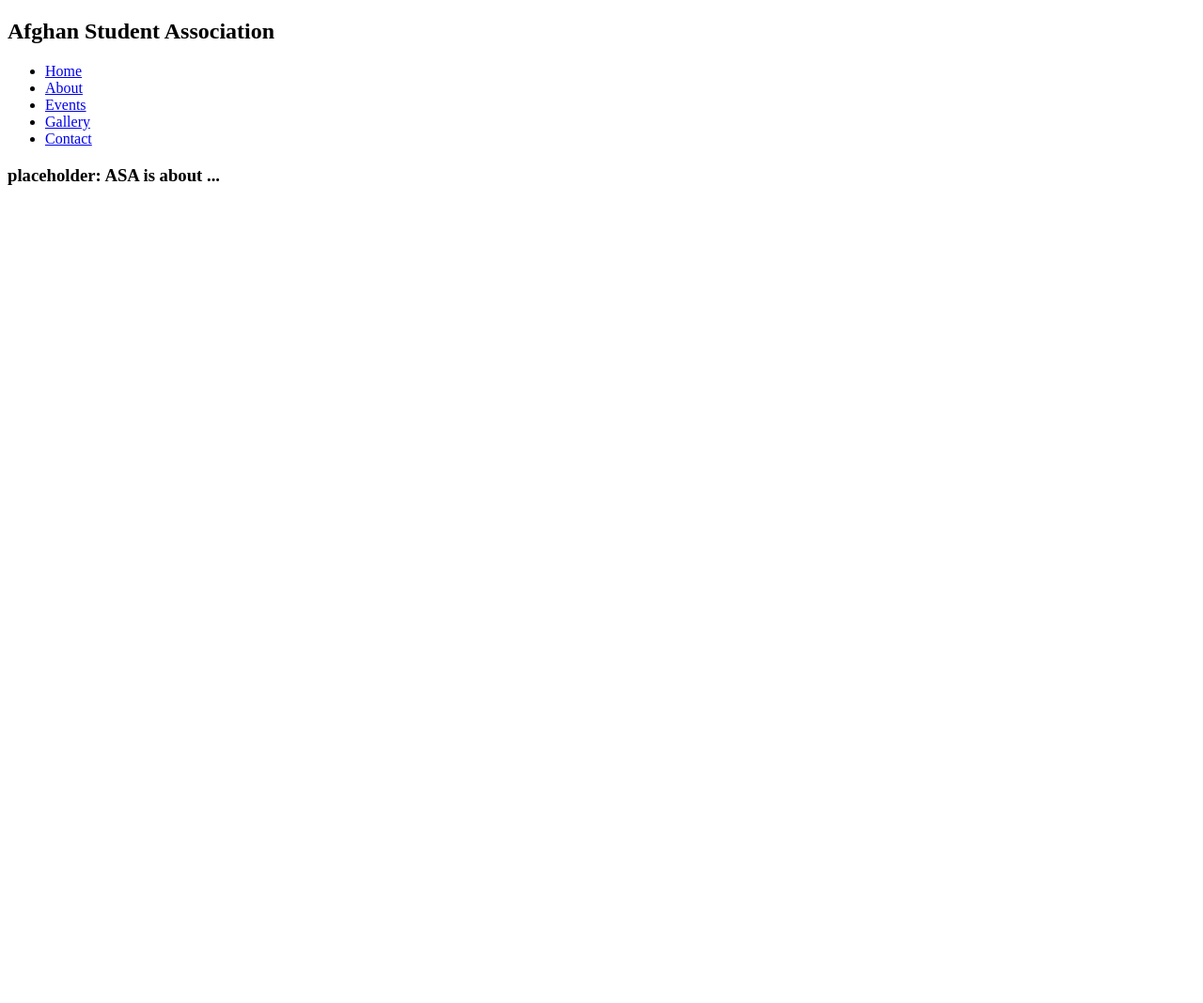
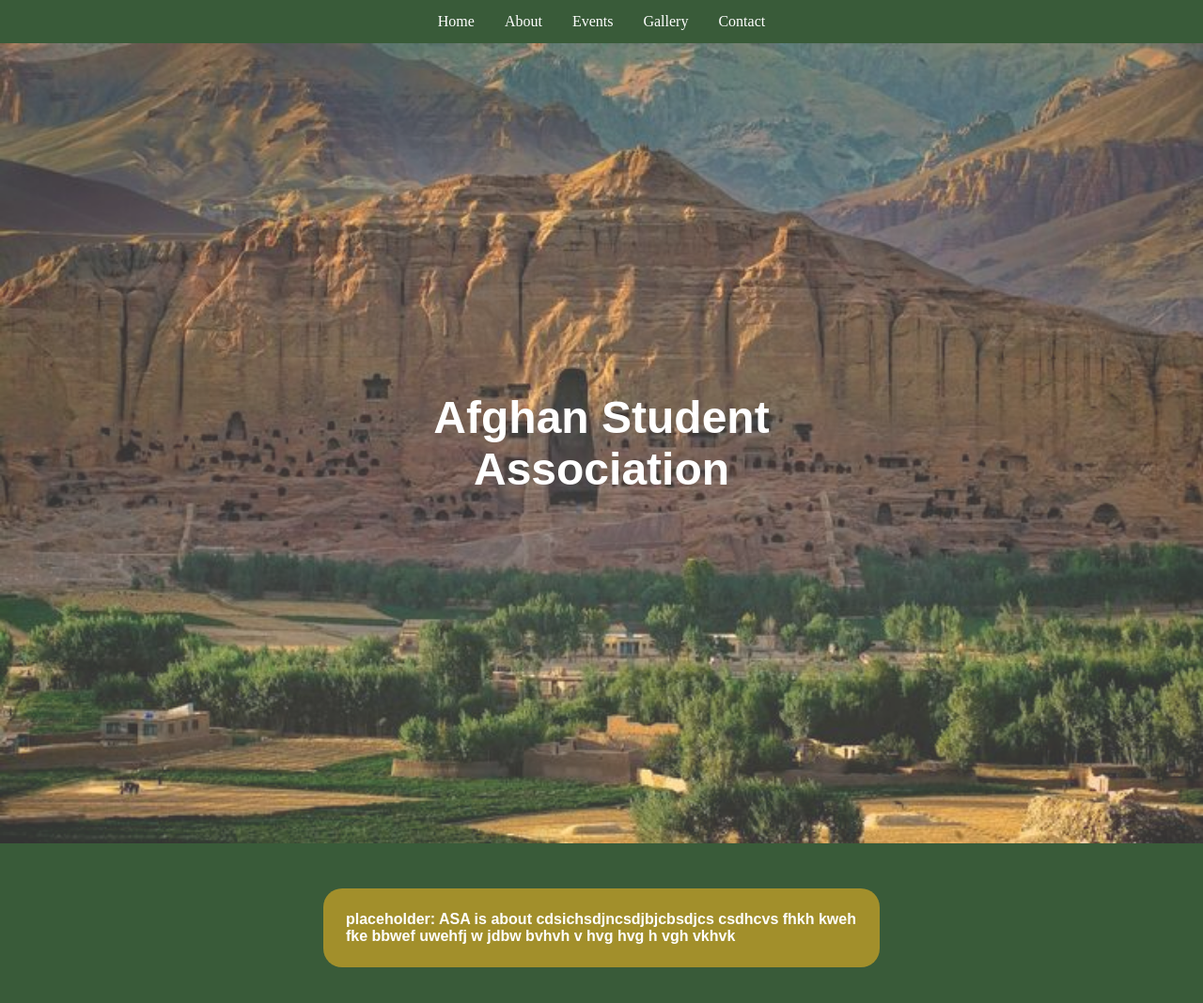
Before and after one commit to mitra-123/ASA-WebApp, a plain HTML site: page frontend/index.html in a window 1280 px wide. Shown: the whole page at 94% size. Before the commit the page ends 800 px from the top, so only its background shows below. Drawn offline with Linux system fonts and the light colour scheme.

Commit message:
Updated Index Page

```diff
--- a/frontend/css/style.css
+++ b/frontend/css/style.css
@@ -1,3 +1,10 @@
+*{
+    margin: 0;
+    padding: 0;
+    box-sizing: border-box;
+}
+
+
 .team-section{
     padding: 3rem;
     text-align: center;
@@ -77,3 +84,72 @@
     border-radius: 8px;
     display: block;
   }
+
+  .img-container{
+    position: relative;
+    text-align: center;
+    color: white;
+
+  }
+
+  .center{
+    font-size: 3em;
+    position: absolute;
+    top: 50%;
+    left: 50%;
+    transform: translate(-50%, -50%);
+    font-weight: bold;
+    font-family: fantasy;
+  }
+
+  .afg-img{
+    width: 100%;
+    height: auto;
+    display: block;
+    opacity: 0.8;
+  }
+
+  ul {
+    list-style-type: none;
+    margin: 0;
+    padding: 0;
+    display: flex;
+    overflow: hidden;
+    background-color: rgb(57, 91, 57);
+    justify-content: center;
+  }
+
+
+
+  ul li a{
+    display: block;
+    color: white;
+    text-align: center;
+    padding: 14px 16px;
+    text-decoration: none;
+
+  }
+
+  ul li a:hover {
+    background-color: rgb(44, 69, 44);;
+  }
+
+  .desc{
+    display: flex;
+    justify-content: center;
+    padding: 3rem;
+    background-color: rgb(57, 91, 57);
+
+  }
+
+  .desc-writing{
+    font-weight: bold;
+    font-family: fantasy;
+    background-color:  rgb(162, 143, 43);
+    width: 50%;
+    color: white;
+    width: 50%;
+    padding: 1.5rem;
+    border-radius: 20px;
+
+  }
--- a/frontend/index.html
+++ b/frontend/index.html
@@ -4,11 +4,11 @@
     <meta charset="UTF-8">
     <meta name="viewport" content="width=device-width, initial-scale=1.0">
     <title>Home</title>
+    <link rel="stylesheet" href="css/style.css">
 </head>
 <body>
 
     <nav>
-        <h1>Afghan Student Association</h1>
 
         <ul>
             <li><a href="index.html">Home</a></li>
@@ -20,10 +20,16 @@
         </ul>
     </nav>
 
+    <section class="img-container">
+        <img src="images/Afghanistan.jpeg" alt="Afghanistan Image" class="afg-img">
+        <div class="center">Afghan Student Association</div>
+    </section>
+
     <div id="desc" class="desc">
 
-
-        <h3> placeholder: ASA is about ...</h2>
+        <div class="desc-writing">
+            <p> placeholder: ASA is about cdsichsdjncsdjbjcbsdjcs csdhcvs fhkh kweh fke bbwef uwehfj w jdbw bvhvh v hvg hvg h vgh vkhvk</p>
+        </div>
     </div>
 
 </body>
```
Also changed, not shown: frontend/images/Afghanistan.jpeg (added), 2 other files.
